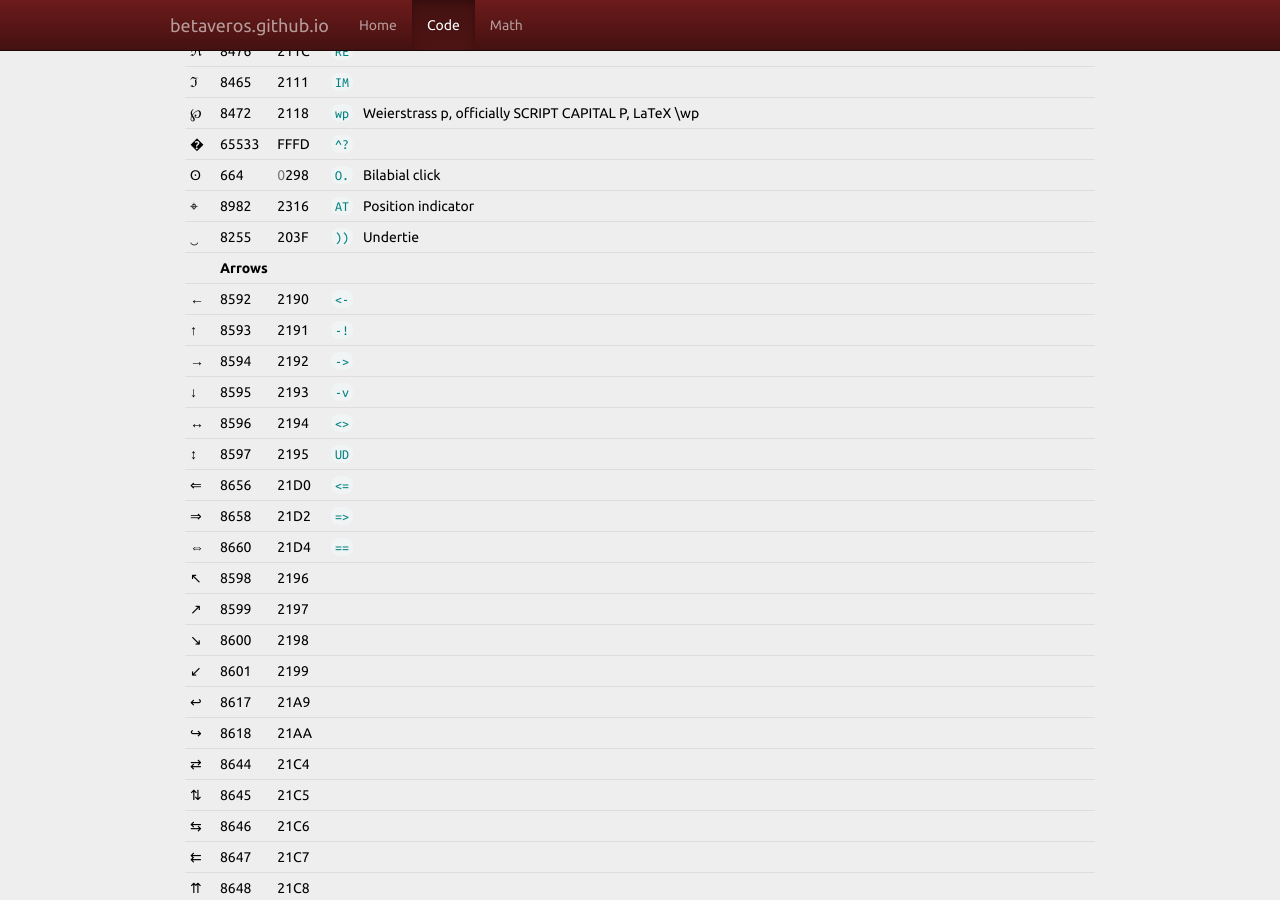
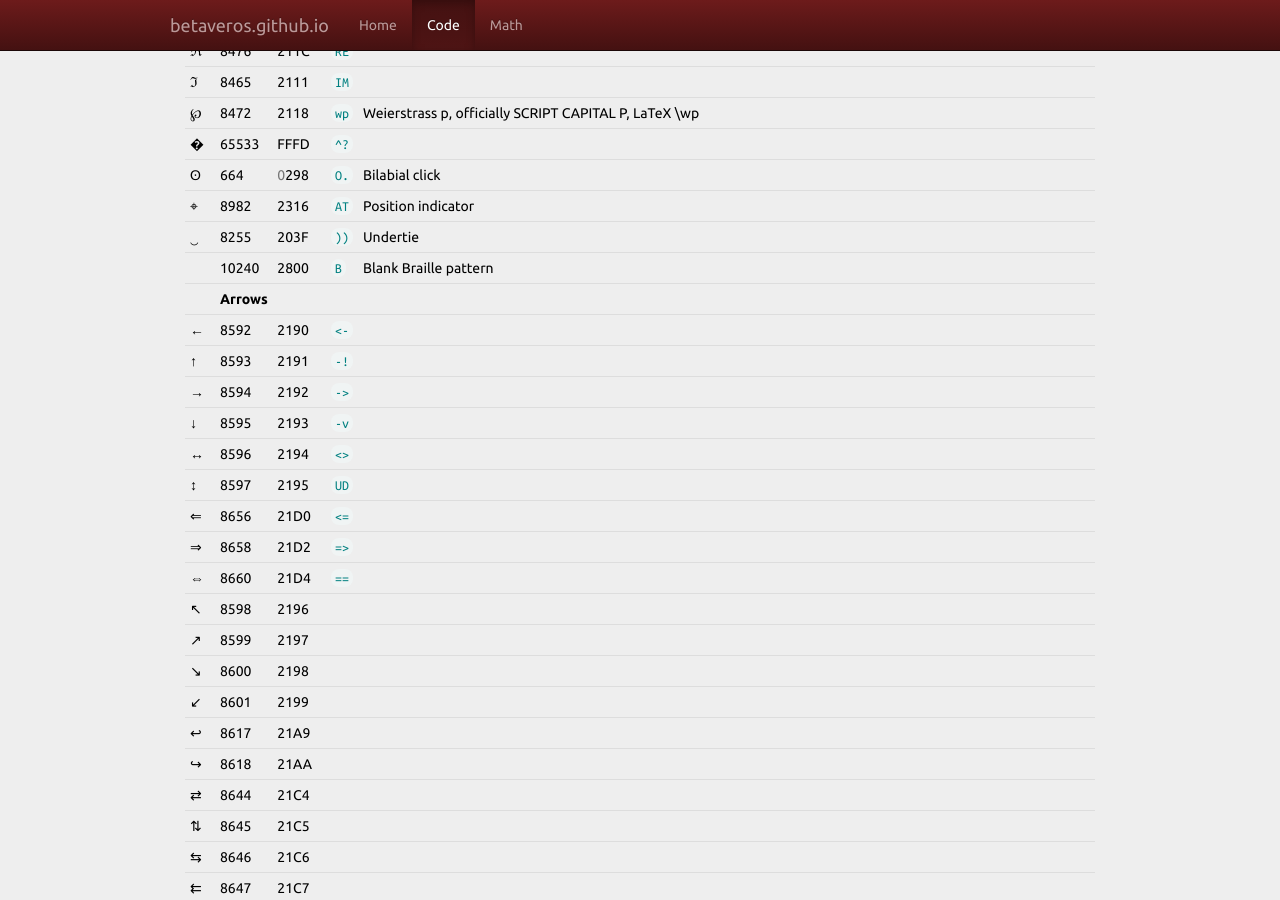
Before and after one commit to betaveros/betaveros.github.io, a Jekyll site: the page built from _posts/2014-04-25-unicode.html, in a window 1280 px wide and 900 px high, scrolled down 6623 px. Built offline with Jekyll 4.4.1, drawn with Linux system fonts in a browser that asks for light colours.

Commit message:
unicode: add blank Braille pattern

```diff
--- a/_posts/2014-04-25-unicode.html
+++ b/_posts/2014-04-25-unicode.html
@@ -221,6 +221,7 @@ title: Unicode
 <tr><td>ʘ</td><td>664</td><td><span class='text-muted'>0</span>298</td><td><code>O.</code></td><td>Bilabial click</td></tr>
 <tr><td>⌖</td><td>8982</td><td>2316</td><td><code>AT</code></td><td>Position indicator</td></tr>
 <tr><td>‿</td><td>8255</td><td>203F</td><td><code>))</code></td><td>Undertie</td></tr>
+<tr><td>⠀</td><td>10240</td><td>2800</td><td><code>B </code></td><td>Blank Braille pattern</td></tr>
 <tr><td><th colspan='5'>Arrows</th></td></tr>
 <tr><td>←</td><td>8592</td><td>2190</td><td><code>&lt;-</code></td><td></td></tr>
 <tr><td>↑</td><td>8593</td><td>2191</td><td><code>-!</code></td><td></td></tr>
@@ -275,5 +276,5 @@ digraph @* 8859 @= 8860 @\| 10678 3< 8920 3> 8921 NN 8469 QQ 8474 RR 8477
 digraph ZZ 8484 CC 8450 FF 120125 KK 120130 ^_ 9651 \|> 9655 _v 9661 <\| 9665
 digraph oo 3232 __ 9251 uu 8995 ee 601 ll 8467 !! 8252 ?? 8263 ?! 8264
 digraph !? 8265 ?\| 8253 <3 9829 ,3 8230 RE 8476 IM 8465 wp 8472 ^? 65533
-digraph O. 664 AT 8982 )) 8255 RL 8644 LR 8646 ao 12576
+digraph O. 664 AT 8982 )) 8255 B  10240 RL 8644 LR 8646 ao 12576
 {% endhighlight %}
--- a/_posts/unicode.txt
+++ b/_posts/unicode.txt
@@ -213,6 +213,7 @@ Custom: Whatever
 ʘ	O.	Bilabial click
 ⌖	AT	Position indicator
 ‿	))	Undertie
+⠀	B 	Blank Braille pattern
 Arrows
 ←	<-
 ↑	-!
```
